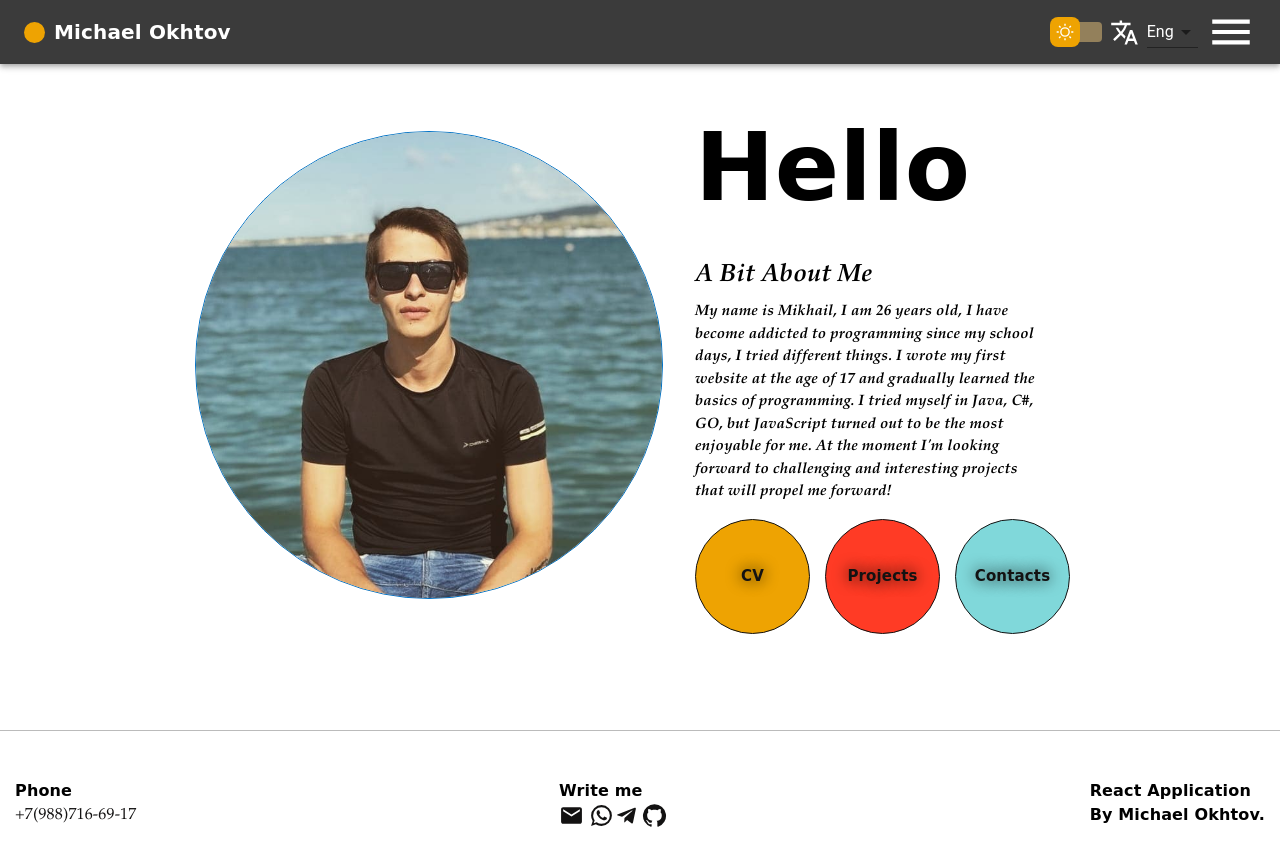
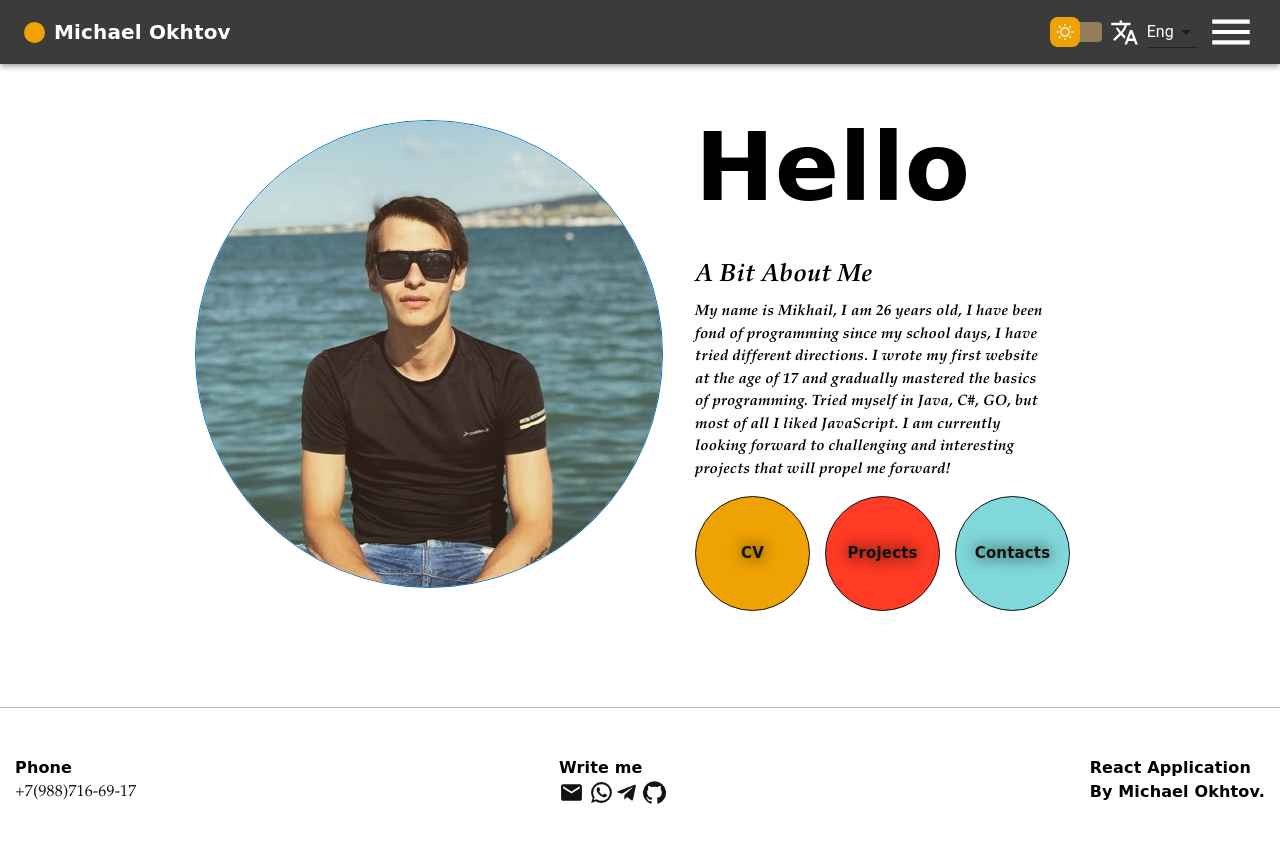
Before and after one commit to okmic/Main, a React (Create React App) app: page / in a window 1280 px wide. Shown: the top 866 px of the page. Built offline with nearby package versions, Linux system fonts and the light colour scheme.

Commit message:
update data.ts

```diff
--- a/src/data.ts
+++ b/src/data.ts
@@ -13,7 +13,7 @@ export const DataEng: dataType = {
     main: {
         title: 'Hello',
         about: 'A Bit About Me',
-        descr: "My name is Mikhail, I am 26 years old, I have become addicted to programming since my school days, I tried different things. I wrote my first website at the age of 17 and gradually learned the basics of programming. I tried myself in Java, C#, GO, but JavaScript turned out to be the most enjoyable for me. At the moment I'm looking forward to challenging and interesting projects that will propel me forward!"
+        descr: "My name is Mikhail, I am 26 years old, I have been fond of programming since my school days, I have tried different directions. I wrote my first website at the age of 17 and gradually mastered the basics of programming. Tried myself in Java, C#, GO, but most of all I liked JavaScript. I am currently looking forward to challenging and interesting projects that will propel me forward!"
     },
     header: {
         name: "Michael Okhtov"
@@ -130,7 +130,7 @@ export const DataRu: dataType = {
     main: {
         title: "Привет",
         about: 'Немного обо мне',
-        descr: "Меня зовут Михаил, мне 26 лет, я пристрастился к программированию со школьных времен, пробовал разные вещи. Я написал свой первый сайт в 17 лет и постепенно изучил основы программирования. Я пробовал себя в Java, C#, GO, но JavaScript оказался для меня самым приятным. На данный момент я с нетерпением жду сложных и интересных проектов, которые продвинут меня вперед!"
+        descr: "Меня зовут Михаил, мне 26 лет, программированием увлекаюсь со школьных времен, пробовал разные направления. Свой первый сайт я написал в 17 лет и постепенно осваивал азы программирования. Пробовал себя в Java, C#, GO, но больше всего понравился JavaScript. В настоящее время я с нетерпением жду сложных и интересных проектов, которые будут продвигать меня вперед!"
     },
     header: {
         name: "Михаил Охтов"
```
